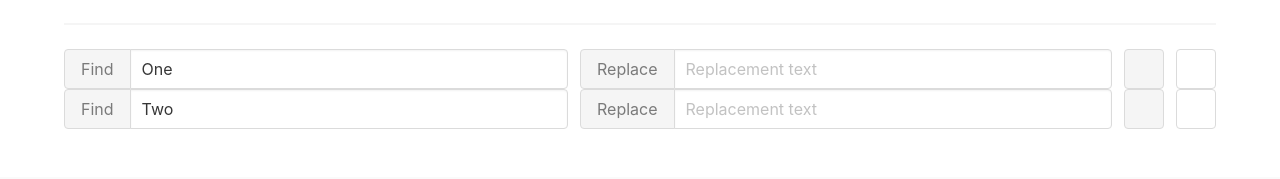
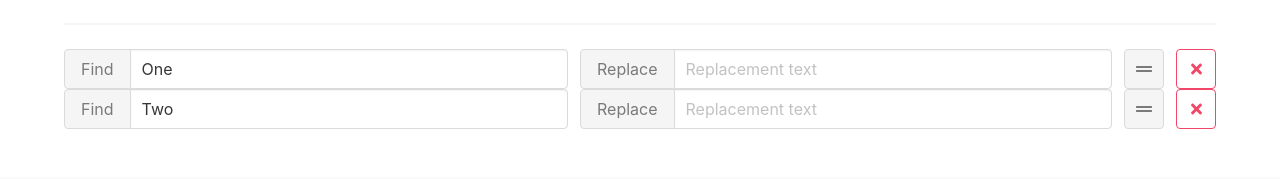
Before and after one commit to rossjrw/series-replace, a Vue app: page / in a window 1280 px wide. Shown: the part 403-582 px from the top of the page. Built offline with nearby package versions, Linux system fonts and the light colour scheme.

Commit message:
Add icons to buttons

```diff
--- a/src/components/Rule.vue
+++ b/src/components/Rule.vue
@@ -31,14 +31,14 @@
       <div class="field is-narrow">
         <a class="button is-static">
           <span class="icon">
-            <i class="fas fa-grip-lines"></i>
+            <font-awesome-icon icon="grip-lines"/>
           </span>
         </a>
       </div>
       <div class="field is-narrow">
-        <a class="button">
+        <a class="button is-danger is-outlined">
           <span class="icon">
-            <i class="fas fa-grip-lines"></i>
+            <font-awesome-icon icon="times"/>
           </span>
         </a>
       </div>
@@ -47,6 +47,11 @@
 </template>
 
 <script type="ts">
+import { library } from '@fortawesome/fontawesome-svg-core'
+import { faGripLines, faTimes } from '@fortawesome/free-solid-svg-icons'
+
+library.add(faGripLines, faTimes)
+
 export default {
   name: "Rule",
   props: ['find', 'replacement'],
--- a/src/index.ts
+++ b/src/index.ts
@@ -1,8 +1,12 @@
 import './root.scss'
 import Vue from "vue"
 
+import { FontAwesomeIcon } from '@fortawesome/vue-fontawesome'
+
 import App from './App.vue'
 import store from './store'
+
+Vue.component('font-awesome-icon', FontAwesomeIcon)
 
 let vm = new Vue({
   el: '#app',
```
